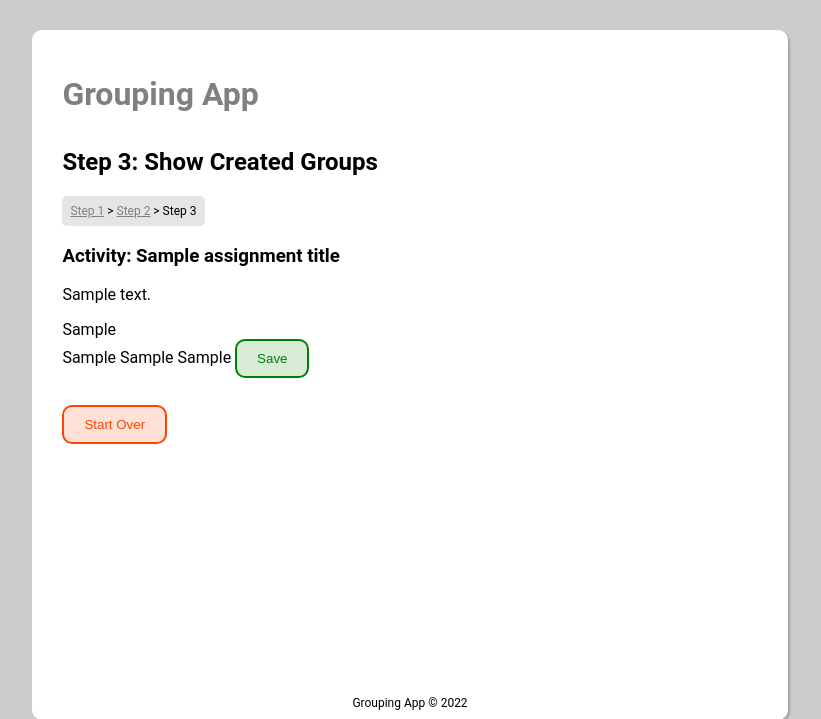
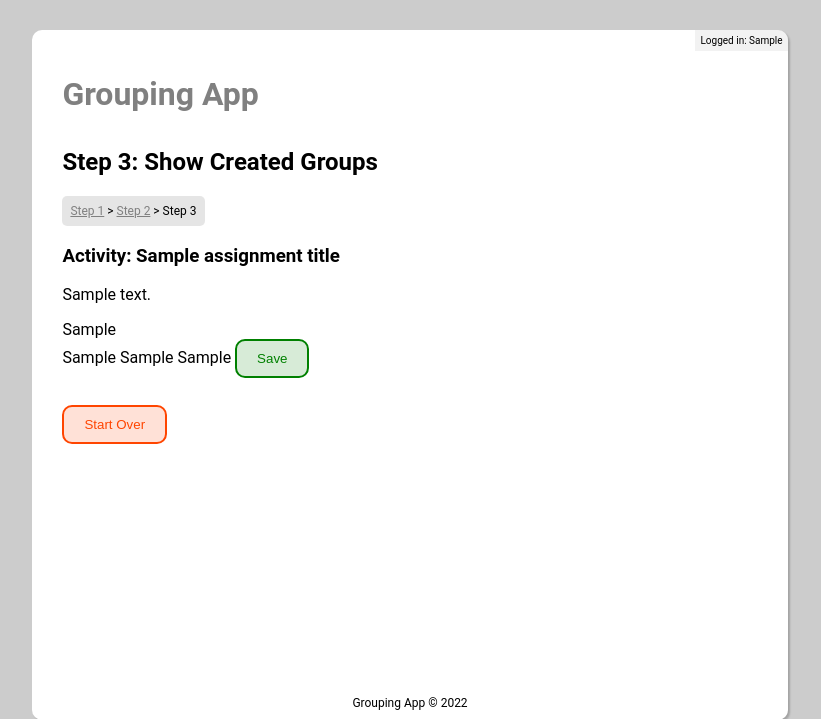
Before and after one commit to scsaunders/student-grouping-app, a Flask app: template templates/showGroups.html in a window 1280 px wide. Shown: the top 719 px of the page, without its empty margins (230-1051 px from the left). Run offline with Flask 2, Linux system fonts and the light colour scheme; the template is opened without the code that fills it: most values are stand-ins (such as "Sample title", 1, 10 or a date in 2020); some libraries are stand-ins or nearby versions.

Commit message:
Login added to showGroups.html page.

```diff
--- a/app.py
+++ b/app.py
@@ -369,7 +369,7 @@ def showGroups():
     tableGroupsDisplay += "</table>"
 
     print(hiddenStudentFields)
-    return render_template('showGroups.html', assignmentTitle=assignmentTitle, assignmentDescription=assignmentDescription, tableGroupsDisplay=tableGroupsDisplay, hiddenAssignmentFields=hiddenAssignmentFields, hiddenCriteriaFields=hiddenCriteriaFields, hiddenStudentFields=hiddenStudentFields)
+    return render_template('showGroups.html', assignmentTitle=assignmentTitle, assignmentDescription=assignmentDescription, tableGroupsDisplay=tableGroupsDisplay, hiddenAssignmentFields=hiddenAssignmentFields, hiddenCriteriaFields=hiddenCriteriaFields, hiddenStudentFields=hiddenStudentFields, user_info=getUser())
 
 
 def getStudentList(classId):
--- a/templates/showGroups.html
+++ b/templates/showGroups.html
@@ -8,6 +8,9 @@
   </head>
   <body>
     <div id="container">
+      <div id="user">
+        Logged in: {{ user_info|safe }}
+      </div>
       <h1>Grouping App</h1>
       <h2>Step 3: Show Created Groups</h2>
       <div id="breadCrumb" style="font-size: 12px">
```
